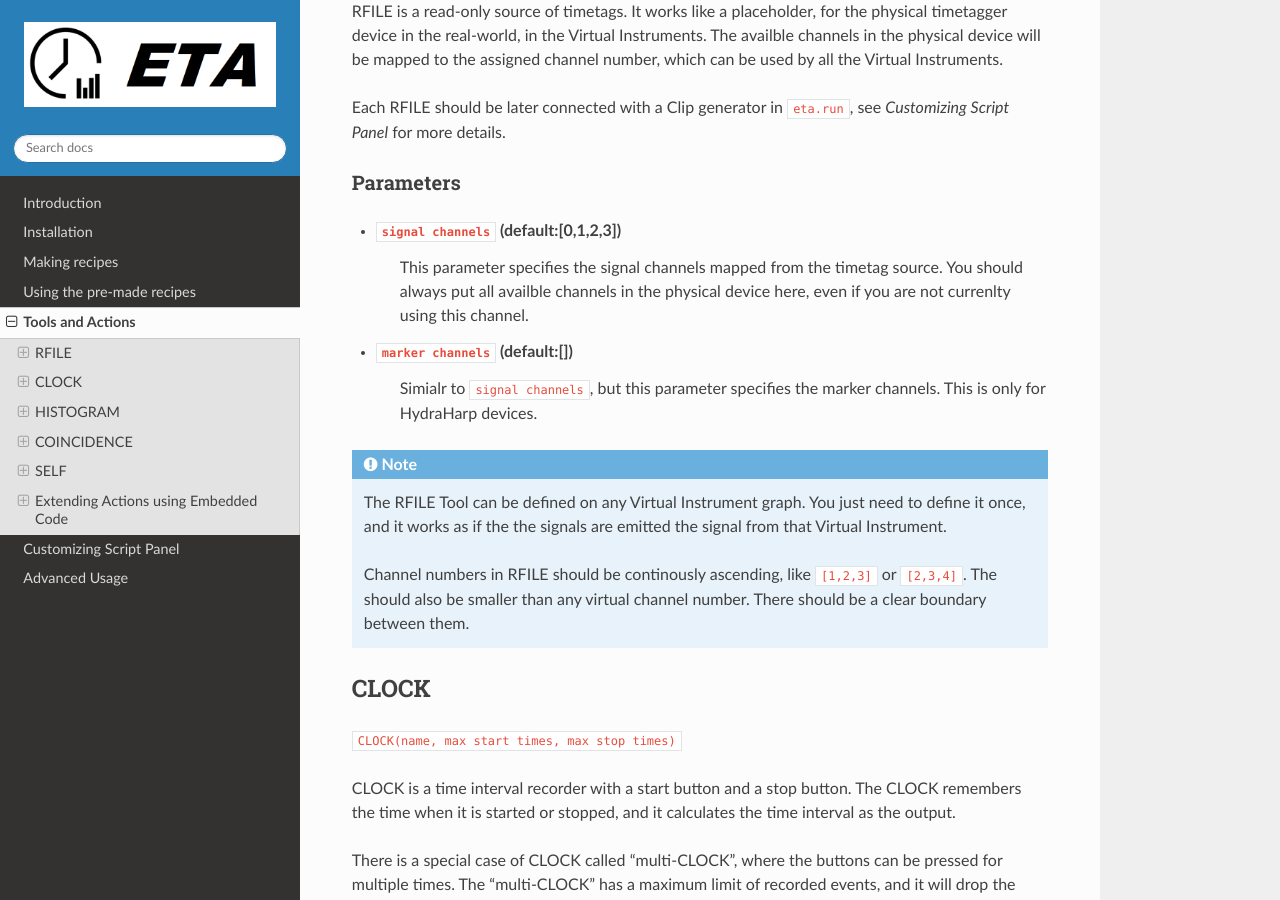
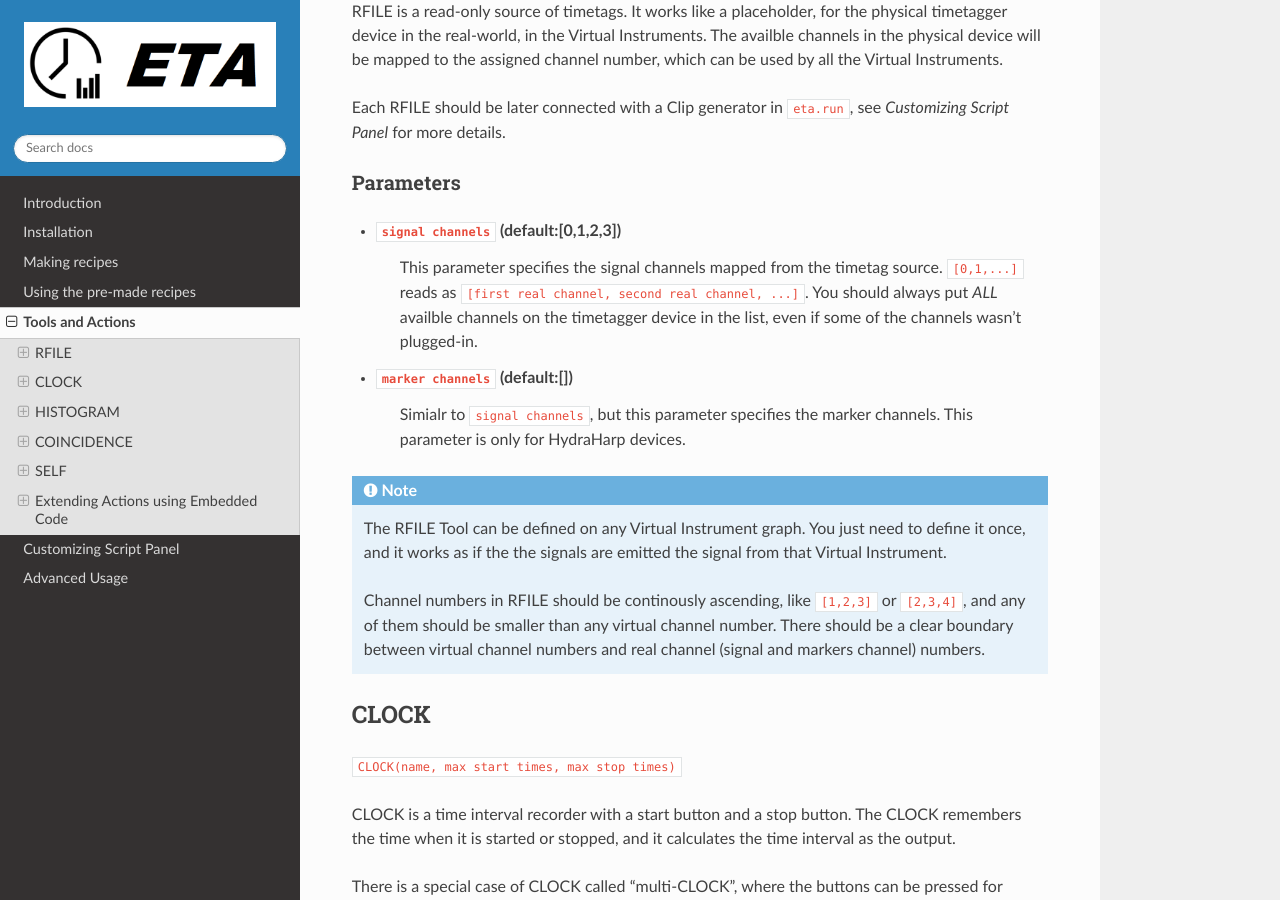
Before and after one commit to timetag/timetag.github.io, a Sphinx documentation site: the page built from docs/actions.rst, in a window 1280 px wide and 900 px high, scrolled down 750 px. Built offline with Sphinx 7.4.7 and the Read the Docs theme 2.0.0, drawn with Linux system fonts in a browser that asks for light colours.

Commit message:
Update actions.rst

```diff
--- a/docs/actions.rst
+++ b/docs/actions.rst
@@ -24,17 +24,15 @@ Parameters
 ......
 
 - ``signal channels`` (default:[0,1,2,3])
-    This parameter specifies the signal channels mapped from the timetag source. You should always put all availble channels in the physical device here, even if you are not currenlty using this channel.
+    This parameter specifies the signal channels mapped from the timetag source. ``[0,1,...]`` reads as ``[first real channel, second real channel, ...]``. You should always put *ALL* availble channels on the timetagger device in the list, even if some of the channels wasn't plugged-in.
 
 - ``marker channels`` (default:[])
-    Simialr to ``signal channels``, but this parameter specifies the marker channels. This is only for HydraHarp devices.
+    Simialr to ``signal channels``, but this parameter specifies the marker channels. This parameter is only for HydraHarp devices.
 
 .. note::
     The RFILE Tool can be defined on any Virtual Instrument graph. You just need to define it once, and it works as if the the signals are emitted the signal from that Virtual Instrument.
 
-
-
-    Channel numbers in RFILE should be continously ascending, like ``[1,2,3]`` or ``[2,3,4]``. The should also be smaller than any virtual channel number.  There should be a clear boundary between them.
+    Channel numbers in RFILE should be continously ascending, like ``[1,2,3]`` or ``[2,3,4]``, and any of them should be smaller than any virtual channel number.  There should be a clear boundary between virtual channel numbers and real channel (signal and markers channel) numbers.
 
 
 CLOCK
```
